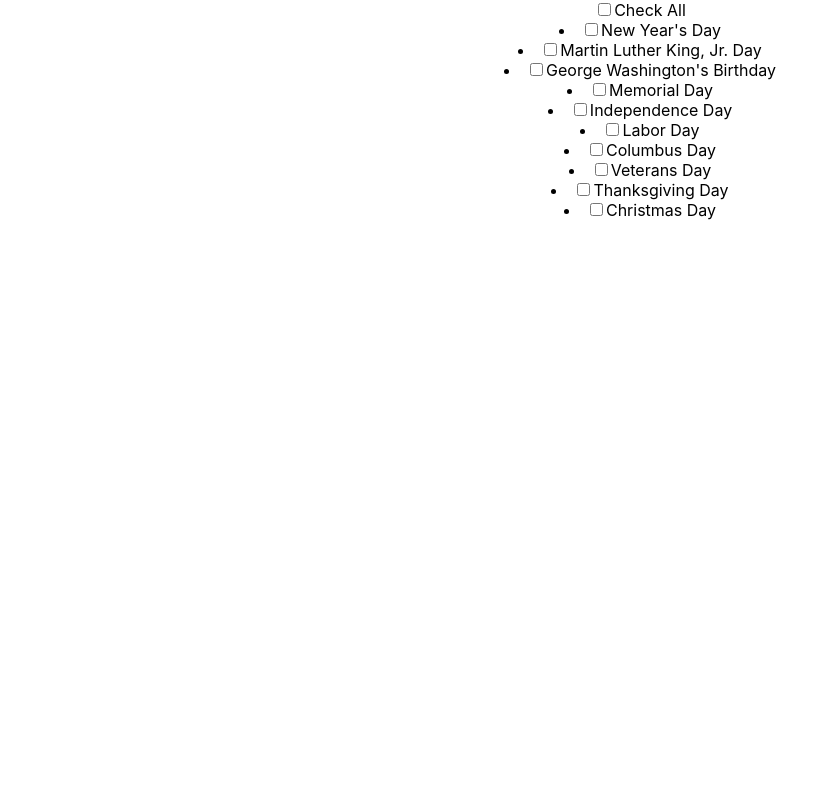
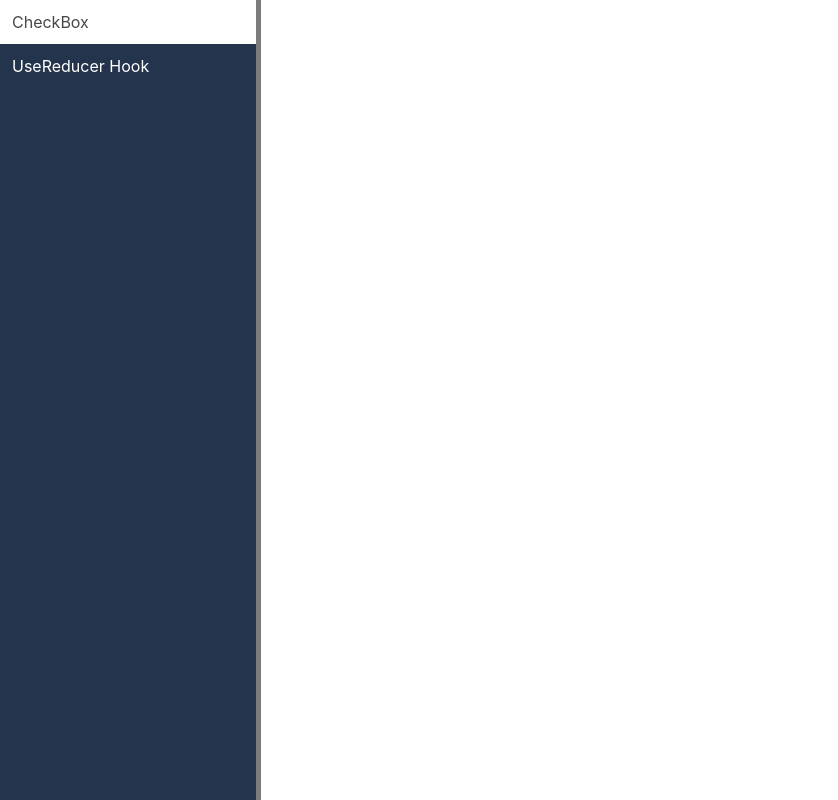
Before and after one commit to Gauravpant14/IMP_REACT_CONCEPT, a React (Create React App) app: page / in a window 1280 px wide. Shown: the whole page, without its empty margins (0-838 px from the left). Built offline with nearby package versions, Linux system fonts and the light colour scheme.

Commit message:
useReducer basic #1

```diff
--- a/src/App.css
+++ b/src/App.css
@@ -1,38 +1,56 @@
-.App {
+.sideBar {
+  width: 20%;
+  height: 100vh;
+  background: #24344C;
+  border-right: 5px solid #7d7b7b;
+}
+
+.sideBar ul {
+  list-style: none;
+  display: flex;
+  flex-direction: column;
+  margin: 0;
+  padding: 0;
+
+}
+
+.sideBar ul li {
+  padding: 12px;
+  text-decoration: none;
+  color:#fff;
+  display: block
+}
+
+/* .sideBar ul li:focus{
+  background: #c10303;
+} */
+.sideBar ul li:hover {
+  background-color: #ffff;
+  color:rgb(71, 71, 71);
+}
+
+.container{
+  border: 1px solid;
+    width: 300px;
+    width: 30;
+    height: 300px;
+    margin-left: 5px;
+
+}
+.container h2{
   text-align: center;
 }
-
-.App-logo {
-  height: 40vmin;
-  pointer-events: none;
+.checkItems{
+  list-style: none;
+}
+.App {
+  display: flex;
 }
 
-@media (prefers-reduced-motion: no-preference) {
-  .App-logo {
-    animation: App-logo-spin infinite 20s linear;
-  }
+/* .space{
+  margin-left: 5px;
+} */
+
+.active{
+  background: #c10303;
 }
-
-.App-header {
-  background-color: #282c34;
-  min-height: 100vh;
-  display: flex;
-  flex-direction: column;
-  align-items: center;
-  justify-content: center;
-  font-size: calc(10px + 2vmin);
-  color: white;
-}
-
-.App-link {
-  color: #61dafb;
-}
-
-@keyframes App-logo-spin {
-  from {
-    transform: rotate(0deg);
-  }
-  to {
-    transform: rotate(360deg);
-  }
-}
--- a/src/App.js
+++ b/src/App.js
@@ -1,11 +1,17 @@
-import './App.css';
-import SecondaryCheckbox from './Components/CheckBox/SecondaryCheckbox';
+import React, { useState } from "react";
+import "./App.css";
+import SecondaryCheckbox from "./Components/CheckBox/SecondaryCheckbox";
+import UseReducer from "./Components/hooks/UseReducer";
+import SideBar from "./Components/Sidebar";
 
 function App() {
-
+  const [checkbox, setChecbox] = useState(false);
+  const [useRedHook, setUseRedHook] = useState(false);
   return (
     <div className="App">
-      <SecondaryCheckbox />
+      <SideBar setChecbox={setChecbox} setUseRedHook={setUseRedHook} />
+      {checkbox && <SecondaryCheckbox active={checkbox}/>}
+      {useRedHook && <UseReducer />}
     </div>
   );
 }
--- a/src/Components/CheckBox/PrimaryCheckBox.js
+++ b/src/Components/CheckBox/PrimaryCheckBox.js
@@ -2,7 +2,7 @@ import React from 'react'
 
 const CheckBox = ({ name, label, onChange, checked,value }) => {
     return (
-        <li key={name}>
+        <li key={name} className="checkItems">
         <label>
           <input
             type="checkbox"
--- a/src/Components/CheckBox/SecondaryCheckbox.js
+++ b/src/Components/CheckBox/SecondaryCheckbox.js
@@ -23,6 +23,7 @@ const SecondaryCheckbox = () => {
     let checked = e.target.checked;
     setData((p) => {
       let { allChecked, data } = p;
+      //when all is selected then all the checkbox will be true
       if (itemName === "all") {
         allChecked = checked;
         data = data.map((item) => ({ ...item, selected: checked }));
@@ -48,8 +49,8 @@ const SecondaryCheckbox = () => {
   };
 
   return (
-    <div>
-      <form></form>
+    <div className="container">
+      <h2>Checkboxes</h2>
       <input
         type="checkbox"
         name="all"
--- /dev/null
+++ b/src/Components/Sidebar/index.js
@@ -0,0 +1,19 @@
+import React from 'react'
+
+const SideBar = ({setChecbox,setUseRedHook}) => {
+
+    return (
+        <div className=" sideBar">
+            <ul>
+                <li onClick={()=> setChecbox((pre) => !pre)}>
+                    CheckBox
+                </li>
+                <li onClick={()=> setUseRedHook((pre) => !pre)}>
+                    UseReducer Hook
+                </li>
+            </ul>
+        </div>
+    )
+}
+
+export default SideBar
--- /dev/null
+++ b/src/Components/hooks/UseReducer.js
@@ -0,0 +1,36 @@
+import React,{useState,useReducer} from 'react'
+
+const reducer = (state,action) => {
+    // eslint-disable-next-line default-case
+    switch(action.type){
+        case 'increment':
+            return {countNum: state.countNum + 1 }
+        case 'decrement':
+            return {
+                countNum: state.countNum -1
+            }
+        default:
+            return state;
+    }
+}
+
+const UseReducer = () => {
+    //const[state,dispatchFunction]=useReducer(reducerFunction,initialState);
+    const [state,dispatch] = useReducer(reducer,{countNum:0});
+    const decrement = () => {
+    dispatch({type: 'decrement'});
+    }
+    const increment = () => {
+        dispatch({type: 'increment'});
+    }
+    return (
+        <div className="usereducerContainer container">
+            <h2>UseReducer Hook</h2>
+            <button onClick={() => decrement()}>-</button>
+            <span>{state.countNum}</span>
+            <button onClick={() => increment()}>+</button>
+        </div>
+    )
+}
+
+export default UseReducer
```
